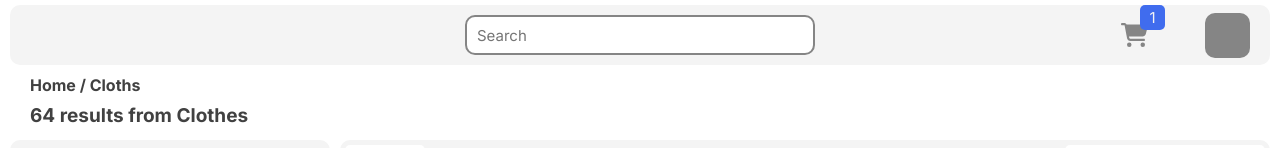
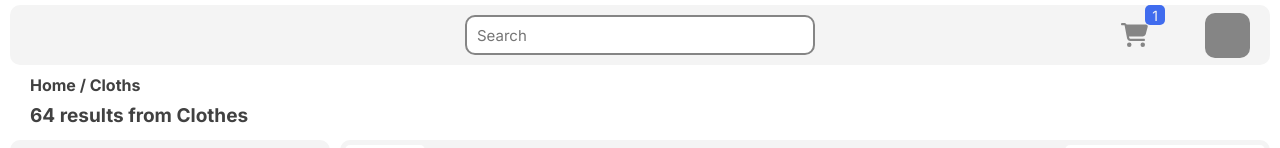
Before and after one commit to AlexNdungu/E-Comm, a React (Vite) app: page / in a window 1280 px wide. Shown: the top 148 px of the page. Built offline with nearby package versions, Linux system fonts and the light colour scheme.

Commit message:
Routing Functionality

```diff
--- a/src/App.jsx
+++ b/src/App.jsx
@@ -1,14 +1,10 @@
-import NavigationBar from "./Navigation/Nav.jsx";
-import ShowRoutesHtml from "./ShowRouteHtml/ShowRouteHtml.jsx";
-import FilterProductLayout from "./Layouts/FilterProductLayout.jsx";
+import ProductsPage from "./Pages/Products.jsx";
 
 function App() {
 
     return(
         <>
-            <NavigationBar/>
-            <ShowRoutesHtml/>
-            <FilterProductLayout/>
+            <ProductsPage/>
         </>
     );
 
--- a/src/Navigation/Nav.module.css
+++ b/src/Navigation/Nav.module.css
@@ -70,8 +70,8 @@
     top: 0;
     right: 0;
     width: max-content !important;
-    min-width: 25px !important;
-    height: 25px !important;
+    min-width: 20px !important;
+    height: 20px !important;
     border-radius: 5px;
     display: flex;
     align-items: center;
@@ -82,7 +82,7 @@
 
 .display_cart_nums span {
     margin: 5px;
-    font-size: 15px;
+    font-size: 14px;
 }
 
 .div_display_user_details {
--- /dev/null
+++ b/src/Pages/Products.jsx
@@ -0,0 +1,17 @@
+import NavigationBar from "../Navigation/Nav.jsx";
+import ShowRoutesHtml from "../ShowRouteHtml/ShowRouteHtml.jsx";
+import FilterProductLayout from "../Layouts/FilterProductLayout.jsx";
+
+function ProductsPage() {
+
+    return(
+        <>
+            <NavigationBar/>
+            <ShowRoutesHtml/>
+            <FilterProductLayout/>
+        </>
+    );
+
+}
+
+export default ProductsPage
```
